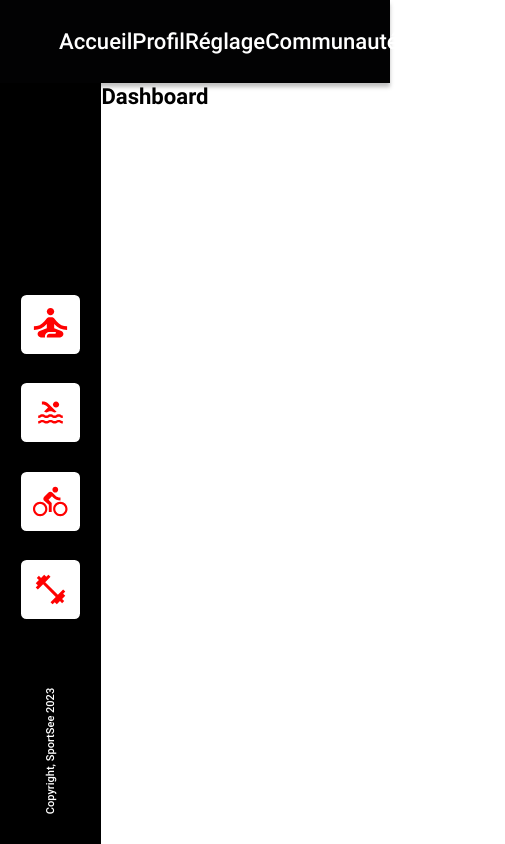
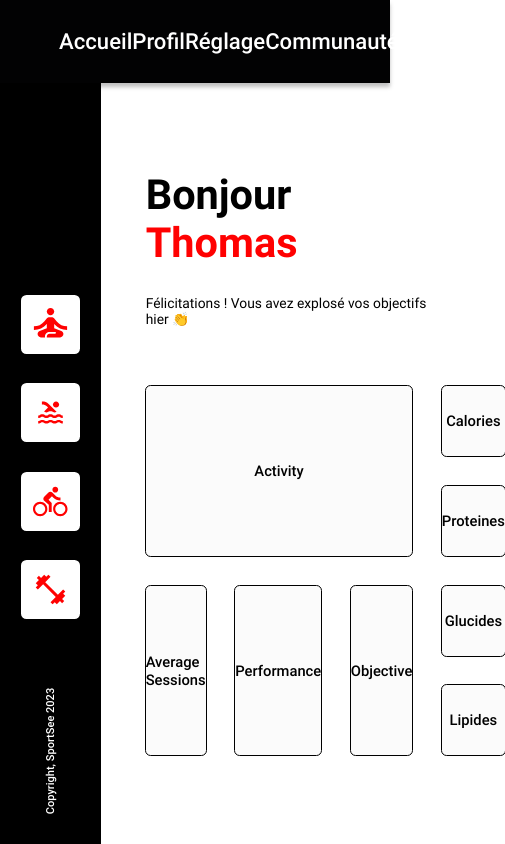
Before and after one commit to vzamboulingame/openclassrooms-projet-12, a React (Create React App) app: page /user/1 in a window 390 px wide. Shown: the whole page, 505 px wide, since content can reach past the window. Built offline with nearby package versions, Linux system fonts and the light colour scheme.

Commit message:
Made various changes :
- Added grid structure for dashboard charts
- Added header greeting and message
- Added styling for all Dashboard placeholders
- Changed tablet brakpoint to fix display on 1024*768 resolution

```diff
--- a/src/components/Dashboard.jsx
+++ b/src/components/Dashboard.jsx
@@ -7,7 +7,41 @@
 export default function Dashboard() {
   return (
     <section className="dashboard">
-      <h1 className="dashboard-header">Dashboard</h1>
+      <div className="dashboard-header">
+        <h1 className="dashboard-header-greeting">
+          Bonjour <span className="dashboard-header-name">Thomas</span>
+        </h1>
+        <p className="dashboard-header-message">
+          Félicitations ! Vous avez explosé vos objectifs hier 👏
+        </p>
+      </div>
+
+      <div className="dashboard-charts">
+        <div className="dashboard-charts-activity dashboard-charts-all">
+          Activity
+        </div>
+        <div className="dashboard-charts-sessions dashboard-charts-all">
+          Average Sessions
+        </div>
+        <div className="dashboard-charts-performance dashboard-charts-all">
+          Performance
+        </div>
+        <div className="dashboard-charts-objective dashboard-charts-all">
+          Objective
+        </div>
+        <div className="dashboard-charts-calories dashboard-charts-all">
+          Calories
+        </div>
+        <div className="dashboard-charts-proteines dashboard-charts-all">
+          Proteines
+        </div>
+        <div className="dashboard-charts-glucides dashboard-charts-all">
+          Glucides
+        </div>
+        <div className="dashboard-charts-lipides dashboard-charts-all">
+          Lipides
+        </div>
+      </div>
     </section>
   );
 }
--- a/src/styles/components/_dashboard.scss
+++ b/src/styles/components/_dashboard.scss
@@ -6,6 +6,92 @@
 
 .dashboard {
     display: flex;
+    flex-flow: column nowrap;
+    justify-content: space-between;
+    row-gap: 4em;
     width: 100%;
     height: 100%;
+    padding: 6em 4em;
+
+    @include for-tablet {
+        row-gap: 4em;
+        padding: 6em 3em;
+    }
+
+    &-header {
+        display: flex;
+        flex-flow: column nowrap;
+        width: 100%;
+        font-weight: 500;
+        font-size: 4rem;
+
+        @include for-tablet {
+            font-size: 3rem;
+        }
+
+        &-greeting {
+            color: #000000;
+        }
+
+        &-name {
+            color: #ff0101;
+        }
+
+        &-message {
+            font-weight: 400;
+            font-size: 2rem;
+            color: #000000;
+            margin-top: 2em;
+
+            @include for-tablet {
+                font-size: 1.5rem;
+            }
+        }
+    }
+
+    &-charts {
+        display: grid;
+        width: 100%;
+        height: 100%;
+        grid-template-columns: repeat(4, 1fr);
+        grid-template-rows: repeat(4, 1fr);
+        grid-column-gap: 2em;
+        grid-row-gap: 2em;
+
+        &-all {
+            display: flex;
+            justify-content: center;
+            align-items: center;
+            font-weight: 500;
+            outline: solid black 0.1rem;
+            background: #fbfbfb;
+            box-shadow: 0rem 0.2rem 0.4rem rgba(0, 0, 0, 0.0212249);
+            border-radius: 0.5rem;
+        }
+
+        &-activity {
+            grid-area: 1 / 1 / 3 / 4;
+        }
+        &-sessions {
+            grid-area: 3 / 1 / 5 / 2;
+        }
+        &-performance {
+            grid-area: 3 / 2 / 5 / 3;
+        }
+        &-objective {
+            grid-area: 3 / 3 / 5 / 4;
+        }
+        &-calories {
+            grid-area: 1 / 4 / 2 / 5;
+        }
+        &-proteines {
+            grid-area: 2 / 4 / 3 / 5;
+        }
+        &-glucides {
+            grid-area: 3 / 4 / 4 / 5;
+        }
+        &-lipides {
+            grid-area: 4 / 4 / 5 / 5;
+        }
+    }
 }
--- a/src/styles/utils/_variables.scss
+++ b/src/styles/utils/_variables.scss
@@ -2,7 +2,7 @@ $mobile-first: false; // Switch to false for "dektop-first"
 $min-width: 320px; // Used as lower limit for "mobile-first" media query
 $max-width: 1366px; // Used as upper limit for "desktop-first" media query
 $mobile-breakpoint: 768px;
-$tablet-breakpoint: 1024px;
+$tablet-breakpoint: 1025px;
 $desktop-breakpoint: 1280px;
 
 $img-object-fit: cover; // Default object-fit setting for all <img>
```
